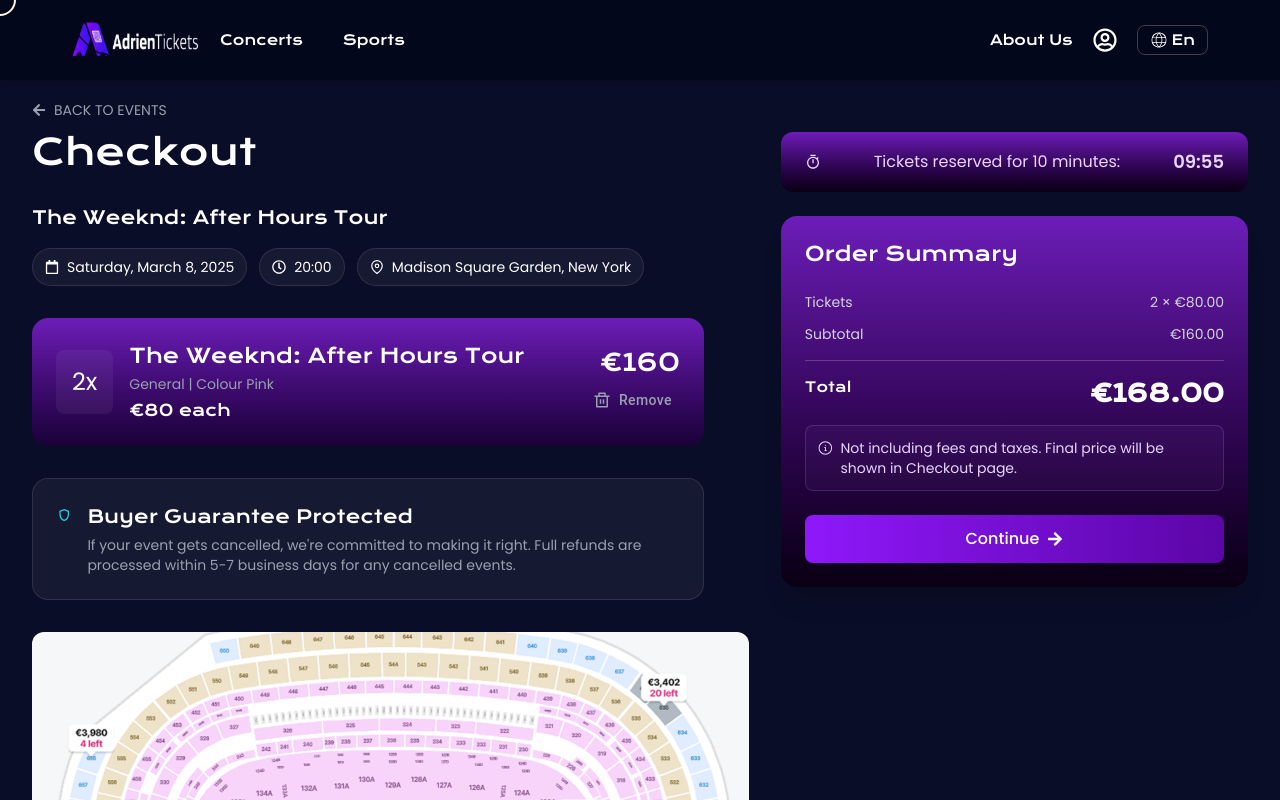
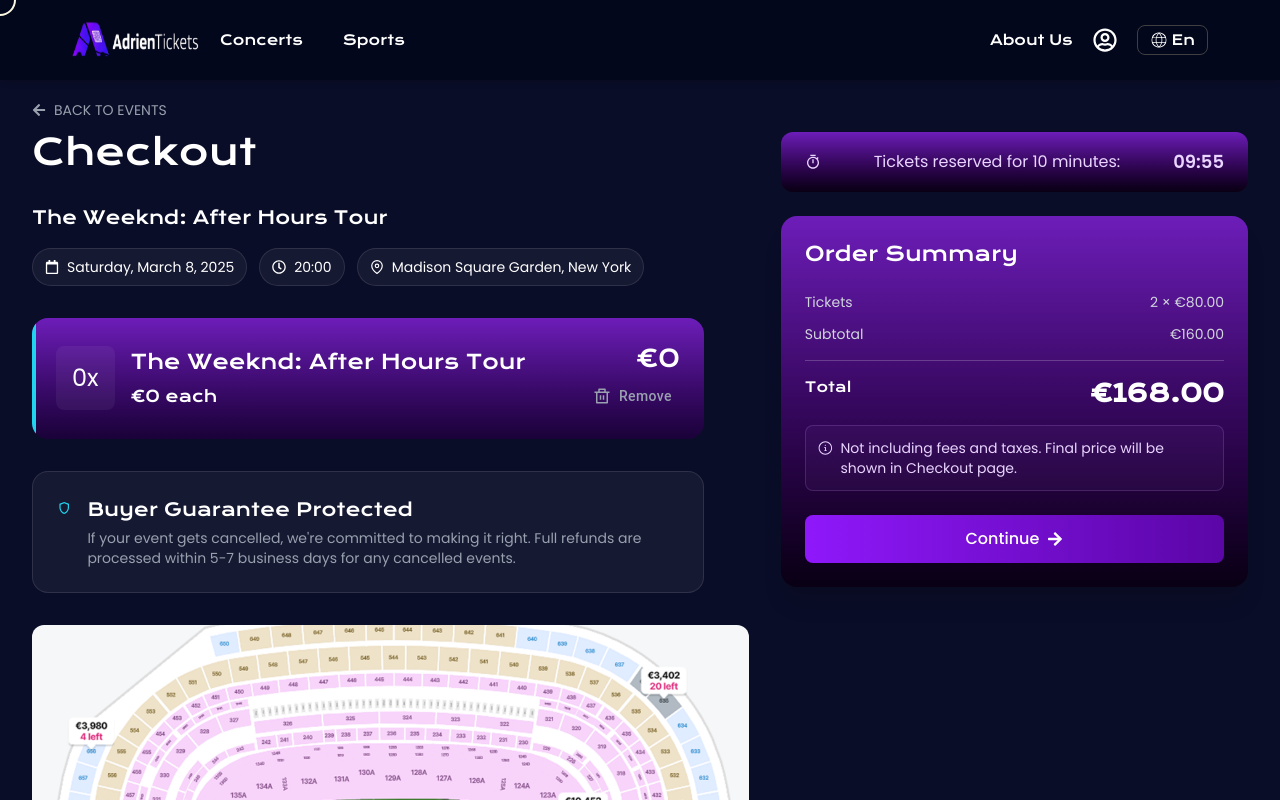
Before and after one commit to sparktechagency/ticket-booking-website, a Next.js app: page /purchase-details in a window 1280 px wide. Shown: the top 800 px of the page. Built offline with nearby package versions, Linux system fonts and the light colour scheme.

Commit message:
Fixed Ticket Related Updates

```diff
--- a/src/app/event-details/[id]/page.jsx
+++ b/src/app/event-details/[id]/page.jsx
@@ -17,6 +17,7 @@
 import {
   FaArrowLeft,
   FaCalendarAlt,
+  FaChevronDown,
   FaClock,
   FaMapMarkerAlt,
   FaTicketAlt,
@@ -37,20 +38,29 @@
   const [showLockedModal, setShowLockedModal] = useState(false);
   const [selectedTicket, setSelectedTicket] = useState(null);
 
+  // useEffect(() => {
+  //   const timer = setTimeout(() => {
+  //     setShowQuantityModal(false);
+  //   }, 5000); // 10 seconds
+
+  //   return () => clearTimeout(timer);
+  // }, []);
+
+  const ticketQuantity = sessionStorage.getItem("selectedTickets");
+
   useEffect(() => {
-    const timer = setTimeout(() => {
-      setShowQuantityModal(false);
-    }, 5000); // 10 seconds
-
-    return () => clearTimeout(timer);
-  }, []);
+    setTickets(ticketQuantity);
+  }, [ticketQuantity]);
 
   const handleChange = (event) => {
     setTickets(event.target.value);
+    sessionStorage.setItem("selectedTickets", event.target.value);
   };
 
   const handleTicketClick = (ticketType) => {
     setSelectedTicket(ticketType);
+    sessionStorage.setItem("ticketType", ticketType);
+
     setShowPurchaseModal(true);
   };
 
@@ -99,6 +109,9 @@
                   value={tickets}
                   onChange={handleChange}
                   displayEmpty
+                  IconComponent={(props) => (
+                    <FaChevronDown {...props} size={14} color="#22D3EE" />
+                  )}
                   input={
                     <OutlinedInput
                       sx={{
@@ -106,6 +119,7 @@
                         color: "white",
                         borderRadius: "16px",
                         height: 32,
+                        fontSize: "14px",
                         px: 1.5,
                         "& .MuiOutlinedInput-notchedOutline": {
                           border: "none",
@@ -114,7 +128,7 @@
                       startAdornment={
                         <InputAdornment position="start">
                           <FaTicketAlt color="#22D3EE" size={14} />
-                          {tickets}
+                          {/* {tickets} */}
                         </InputAdornment>
                       }
                     />
@@ -125,7 +139,7 @@
                     },
                   }}
                 >
-                  {[1, 2, 3, 4, 5].map((num) => (
+                  {[1, 2, 3, 4, 5, 6, 7, 8].map((num) => (
                     <MenuItem key={num} value={num}>
                       {num} Ticket{num > 1 ? "s" : ""}
                     </MenuItem>
--- a/src/app/purchase-details/page.jsx
+++ b/src/app/purchase-details/page.jsx
@@ -1,3 +1,4 @@
+/* eslint-disable react-hooks/set-state-in-effect */
 "use client";
 
 import React, { useEffect, useState } from "react";
@@ -27,6 +28,34 @@
 
 export default function PurchaseDetails() {
   const [timer, setTimer] = useState(600);
+  const [ticketType, setTicketType] = useState(null);
+  const [ticketQuantity, setTicketQuantity] = useState(0);
+  const [ticketColor, setTicketColor] = useState("#22D3EE");
+  const [ticketPrice, setTicketPrice] = useState(0);
+
+  useEffect(() => {
+    // Only runs on client
+    const storedTicketType = sessionStorage.getItem("ticketType");
+    const storedQuantity = sessionStorage.getItem("selectedTickets");
+
+    setTicketType(storedTicketType);
+    setTicketQuantity(Number(storedQuantity) || 0);
+
+    // Map ticket type to price & color
+    const TICKET_CONFIG = {
+      General: { price: 80, color: "#56BDE7" },
+      VIP: { price: 250, color: "#FFD700" },
+      Premium: { price: 150, color: "#C084FC" },
+    };
+
+    const config = TICKET_CONFIG[storedTicketType] ?? {
+      price: 0,
+      color: "#22D3EE",
+    };
+
+    setTicketPrice(config.price);
+    setTicketColor(config.color);
+  }, []);
 
   useEffect(() => {
     if (timer <= 0) return;
@@ -85,14 +114,21 @@
             <motion.div
               initial={{ opacity: 0, y: 20 }}
               animate={{ opacity: 1, y: 0 }}
-              className="bg-linear-to-b from-[#6D1DB9] to-[#1a0238] rounded-2xl p-3 sm:p-6 w-full max-w-2xl"
+              className="relative bg-linear-to-b from-[#6D1DB9] to-[#1a0238] rounded-2xl p-3 sm:p-6 w-full max-w-2xl overflow-hidden"
             >
+              {" "}
+              <div
+                className="absolute left-0 top-0 h-full w-1"
+                style={{ backgroundColor: ticketColor }}
+              />
               <div className="flex flex-col sm:flex-row sm:items-center sm:justify-between gap-4 sm:gap-6">
                 {/* Left section - Ticket info */}
-                <div className="flex flex-row sm:flex-row items-start sm:items-center gap-3 sm:gap-4 flex-1">
+                <div className=" flex flex-row sm:flex-row items-start sm:items-center gap-3 sm:gap-4 flex-1">
                   {/* Quantity badge */}
                   <div className="bg-[#FFFFFF0D] p-2 sm:p-4 rounded-lg shrink-0">
-                    <p className={`${poppins.className} sm:text-2xl`}>2x</p>
+                    <p className={`${poppins.className} sm:text-2xl`}>
+                      {ticketQuantity}x
+                    </p>
                   </div>
 
                   {/* Event details */}
@@ -101,17 +137,18 @@
                       The Weeknd: After Hours Tour
                     </p>
                     <p
-                      className={`${poppins.className} text-[10px] sm:text-sm text-[#99A1AF]`}
+                      className={`${poppins.className} text-[10px] sm:text-sm`}
+                      style={{ color: ticketColor }}
                     >
-                      General | Colour Pink
+                      {ticketType}
                     </p>
-                    <p className="text-xs sm:text-base">€80 each</p>
+                    <p className="text-xs sm:text-base">€{ticketPrice} each</p>
                   </div>
                 </div>
 
                 {/* Right section - Price and actions */}
                 <div className="flex flex-row sm:flex-col items-center sm:items-end justify-between sm:justify-start gap-2 sm:gap-1 shrink-0">
-                  <p className="xl:text-2xl">€160</p>
+                  <p className="xl:text-2xl">€{ticketQuantity * ticketPrice}</p>
                   <Button
                     sx={{
                       textTransform: "none",
--- a/src/components/Modals/TicketQuantityModal.jsx
+++ b/src/components/Modals/TicketQuantityModal.jsx
@@ -12,6 +12,11 @@
 
 export function TicketQuantityModal({ onClose }) {
   const [tickets, setTickets] = useState(2);
+
+  const handleSelectedTickets = () => {
+    sessionStorage.setItem("selectedTickets", tickets);
+    onClose();
+  };
 
   return (
     <div className="fixed inset-0 z-50 flex items-center justify-center bg-black/60 backdrop-blur-sm px-4">
@@ -81,7 +86,7 @@
             },
           }}
         >
-          {[1, 2, 3, 4, 5, 6].map((n) => (
+          {[1, 2, 3, 4, 5, 6, 7, 8].map((n) => (
             <MenuItem key={n} value={n}>
               {n} Ticket{n > 1 ? "s" : ""}
             </MenuItem>
@@ -95,7 +100,7 @@
         </div>
         <Button
           fullWidth
-          onClick={onClose}
+          onClick={handleSelectedTickets}
           sx={{
             borderRadius: "12px",
             background: "linear-gradient(135deg, #8F18FB 0%, #5B06A7 100%)",
```
